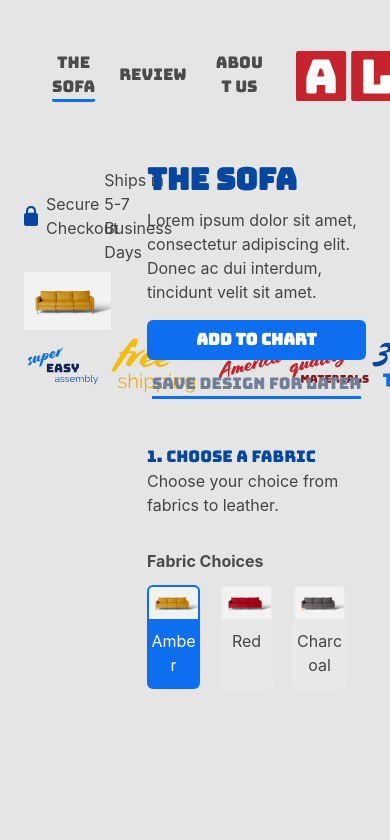
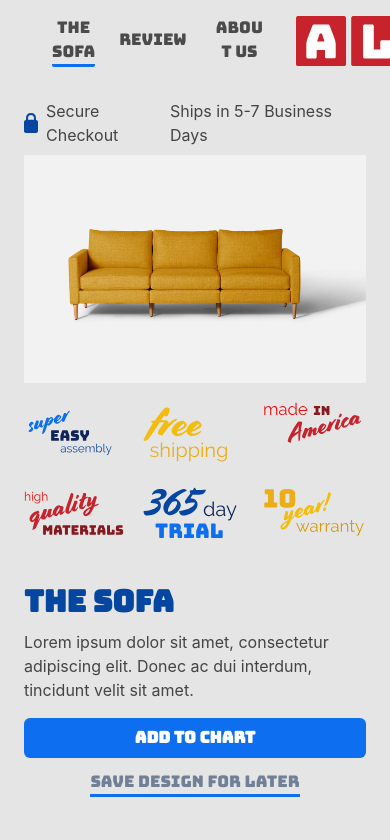
Before and after one commit to mattparreiras/allday.exercise, a Next.js app: page / in a window 390 px wide. Shown: the top 840 px of the page. Built offline with nearby package versions, Linux system fonts and the light colour scheme.

Commit message:
Make the product section more responsive

```diff
--- a/src/components/Product/ProductPicture/Features.tsx
+++ b/src/components/Product/ProductPicture/Features.tsx
@@ -1,4 +1,4 @@
-import { Flex, Image } from '@chakra-ui/react';
+import { SimpleGrid, Image, Box } from '@chakra-ui/react';
 import React from 'react';
 
 interface ProductFeaturesProps{
@@ -7,9 +7,9 @@ interface ProductFeaturesProps{
 
 const ProductFeatures = ({features}:ProductFeaturesProps) => {
   return (
-    <Flex align="center" justifyContent="space-between">
-      {features.map(feature=><Image src={`images/${feature}.svg`} alt={feature}/>)}
-    </Flex>
+    <SimpleGrid flex="1" gap="4" minChildWidth={80} align="flex-start">
+      {features.map(feature=> <Box key={feature}> <Image  maxW='100%' src={`images/${feature}.svg`} alt={feature}/> </Box>)}
+    </SimpleGrid>
   );
 }
 
--- a/src/components/Product/ProductPicture/index.tsx
+++ b/src/components/Product/ProductPicture/index.tsx
@@ -11,7 +11,7 @@ const ProcuctPicture = ({features, selectedProduct}:ProcuctPictureProps) => {
   return(
     <Box>
       <ShipmentSecureHeader/>
-      <Image src={`images/${selectedProduct}.jpg`} alt={selectedProduct}/>
+      <Image mb="4"src={`images/${selectedProduct}.jpg`} alt={selectedProduct}/>
       <ProductFeatures features={features}/>
     </Box>
   );
--- a/src/components/Product/index.tsx
+++ b/src/components/Product/index.tsx
@@ -1,4 +1,4 @@
-import { Grid, GridItem } from '@chakra-ui/react';
+import { Grid, GridItem , Flex, Box} from '@chakra-ui/react';
 import React, {useState} from 'react';
 import ProductDescription from './ProductDescription';
 import ProductOptions from './ProductOptions';
@@ -27,23 +27,23 @@ interface ProductProps{
 const Product = ({product}:ProductProps) => {
   const [selectedProduct, setSelectedProduct ] = useState(product.options[0].value)
   return (
-    <Grid
+    <Box
+      display={{ md: "flex" }}
       w="100%" maxWidth={1480} mx="auto" mt="6" px="6"
-      templateRows="repeat(2, 1fr)"
-      templateColumns="repeat(3, 1fr)"
-      columnGap="9"
-      rowGap="10"
     >
-      <GridItem rowSpan={2} colSpan={2}><ProductPicture features={product.features} selectedProduct={selectedProduct}/></GridItem>
-      <GridItem colSpan={1}><ProductDescription name={product.name} description={product.description} price={product.price} discount={product.discount}/></GridItem>
-      <GridItem colSpan={1}>
-        <ProductOptions
-          options={product.options} optionDescription={product.optionDescription}
-          optionType={product.optionType}
-          selectedProduct={selectedProduct}
-          setSelectedProduct={setSelectedProduct}/>
-      </GridItem>
-    </Grid>
+      <Box flex={{ md: 2 }} mr={{ md: "9" }} mb="10"><ProductPicture features={product.features} selectedProduct={selectedProduct}/></Box>
+
+      <Flex direction="column" flex={{ md: 1 }} >
+        <Box mb="10"><ProductDescription name={product.name} description={product.description} price={product.price} discount={product.discount}/></Box>
+        <Box mb="10">
+          <ProductOptions
+            options={product.options} optionDescription={product.optionDescription}
+            optionType={product.optionType}
+            selectedProduct={selectedProduct}
+            setSelectedProduct={setSelectedProduct}/>
+        </Box>
+      </Flex>
+    </Box>
   );
 }
 
```
